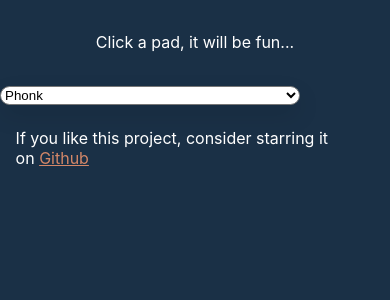
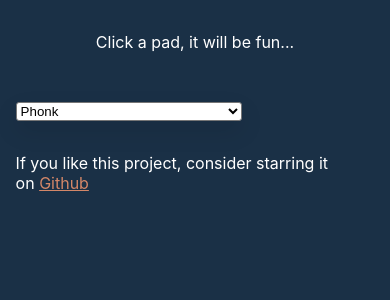
Before and after one commit to JanZaion/interactivebeats, a React (Create React App) app: page / in a window 390 px wide. Shown: the top 300 px of the page. Built offline with nearby package versions, Linux system fonts and the light colour scheme; the HTML template or start-up script is replaced by a standard one.

Commit message:
improve styling

```diff
--- a/src/components/Loading.js
+++ b/src/components/Loading.js
@@ -1,5 +1,9 @@
 const Loading = () => {
-  return <div>Fetching loops from server...</div>;
+  return (
+    <div className="contentBox" id="loading">
+      Fetching loops from server...
+    </div>
+  );
 };
 
 export default Loading;
--- a/src/components/Outro.js
+++ b/src/components/Outro.js
@@ -1,6 +1,6 @@
 const Outro = () => {
   return (
-    <div className="intro">
+    <div className="contentBox">
       <p>
         If you like this project, consider starring it on&nbsp;
         <a href="https://github.com/JanZaion/bossequencer" target="about:blank" className="githubLink">
--- a/src/components/Sequencer.js
+++ b/src/components/Sequencer.js
@@ -74,7 +74,7 @@ const Sequencer = ({ BPM, groupParams, players }) => {
   };
 
   return (
-    <div className="sequencerBox">
+    <div className="contentBox" id="sequencer">
       {Object.keys(playPadsOnInit).map((group, index) => (
         <InstrumentGroup
           key={index}
--- a/src/components/TrackMetadata.js
+++ b/src/components/TrackMetadata.js
@@ -1,11 +1,9 @@
 const TrackMetadata = ({ producer, genre, size }) => {
   return (
-    <div className="metadataBox">
-      <div className="trackMetadata">
-        <p>producer: {producer}</p>
-        <p>genre: {genre}</p>
-        <p>size: {size}</p>
-      </div>
+    <div className="contentBox" id="trackMetadata">
+      <p>producer: {producer}</p>
+      <p>genre: {genre}</p>
+      <p>size: {size}</p>
     </div>
   );
 };
--- a/src/components/TrackSelector.js
+++ b/src/components/TrackSelector.js
@@ -10,7 +10,7 @@ const TrackSelector = ({ players }) => {
 
   return (
     <>
-      <div className="metadataBox">
+      <div className="contentBox" id="trackSelector">
         <select
           className="dropdown"
           onChange={(e) => navigate(`bossequencer/${tracks[e.target.value].route}`)}
--- a/src/index.css
+++ b/src/index.css
@@ -1,3 +1,12 @@
+:root {
+  --playbuttongap-grid-gap: 0.1rem;
+  --pad-max-width-big-screen: 380px;
+  --pad-max-width-small-screen: 100vw;
+  --pad-resting-background-color: #d5d5d5;
+  --pad-inner-shape-color: white;
+  --p-text-color: white;
+}
+
 body {
   margin: 0;
   font-family: -apple-system, BlinkMacSystemFont, 'Segoe UI', 'Roboto', 'Oxygen', 'Ubuntu', 'Cantarell', 'Fira Sans',
@@ -6,15 +15,7 @@ body {
   -moz-osx-font-smoothing: grayscale;
   box-sizing: border-box;
   background: #1a3046;
-}
-
-:root {
-  --playbuttongap-grid-gap: 0.1rem;
-  --pad-max-width-big-screen: 380px;
-  --pad-max-width-small-screen: 100vw;
-  --pad-resting-background-color: #d5d5d5;
-  --pad-inner-shape-color: white;
-  --p-text-color: white;
+  color: var(--p-text-color);
 }
 
 header {
@@ -56,14 +57,33 @@ header {
   color: rgb(212, 135, 104);
 }
 
-.sequencerBox {
+.contentBox {
   max-width: var(--pad-max-width-big-screen);
   margin-left: auto;
   margin-right: auto;
   margin-top: 2rem;
+  padding: 0 4vw 0 4vw;
+}
+
+#trackMetadata {
+  display: block;
+}
+
+#sequencer {
+  padding: 0;
   display: grid;
   grid-template-columns: 1fr 1fr 1fr 1fr;
   grid-gap: var(--playbuttongap-grid-gap);
+}
+
+#trackSelector {
+  margin-top: 1rem;
+}
+
+#loading {
+  display: grid;
+  place-items: center;
+  height: 200px;
 }
 
 .instrumentGroup {
@@ -108,10 +128,11 @@ header {
 }
 /* fluff */
 .dropdown {
-  width: 300px;
-  border-radius: 10px;
+  width: 63%;
+  border-radius: 3px;
   box-shadow: 0 10px 25px rgba(0, 0, 0, 0.1);
   background-color: white;
+  cursor: pointer;
 }
 
 .dropdown-header {
@@ -164,7 +185,7 @@ header {
 /* fluff */
 
 @media only screen and (max-width: 450px) {
-  .sequencerBox {
+  .contentBox {
     max-width: var(--pad-max-width-small-screen);
   }
 
```
